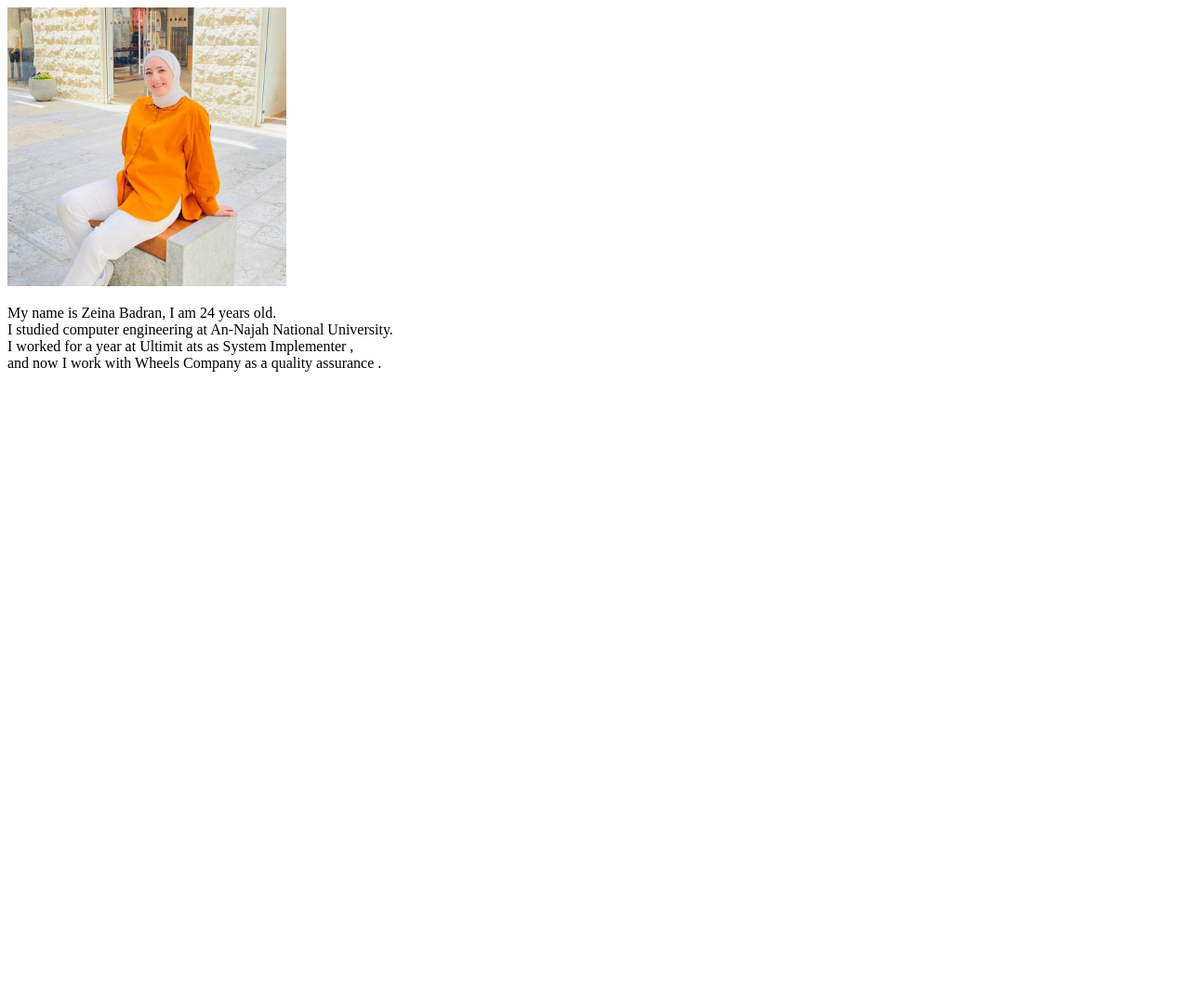
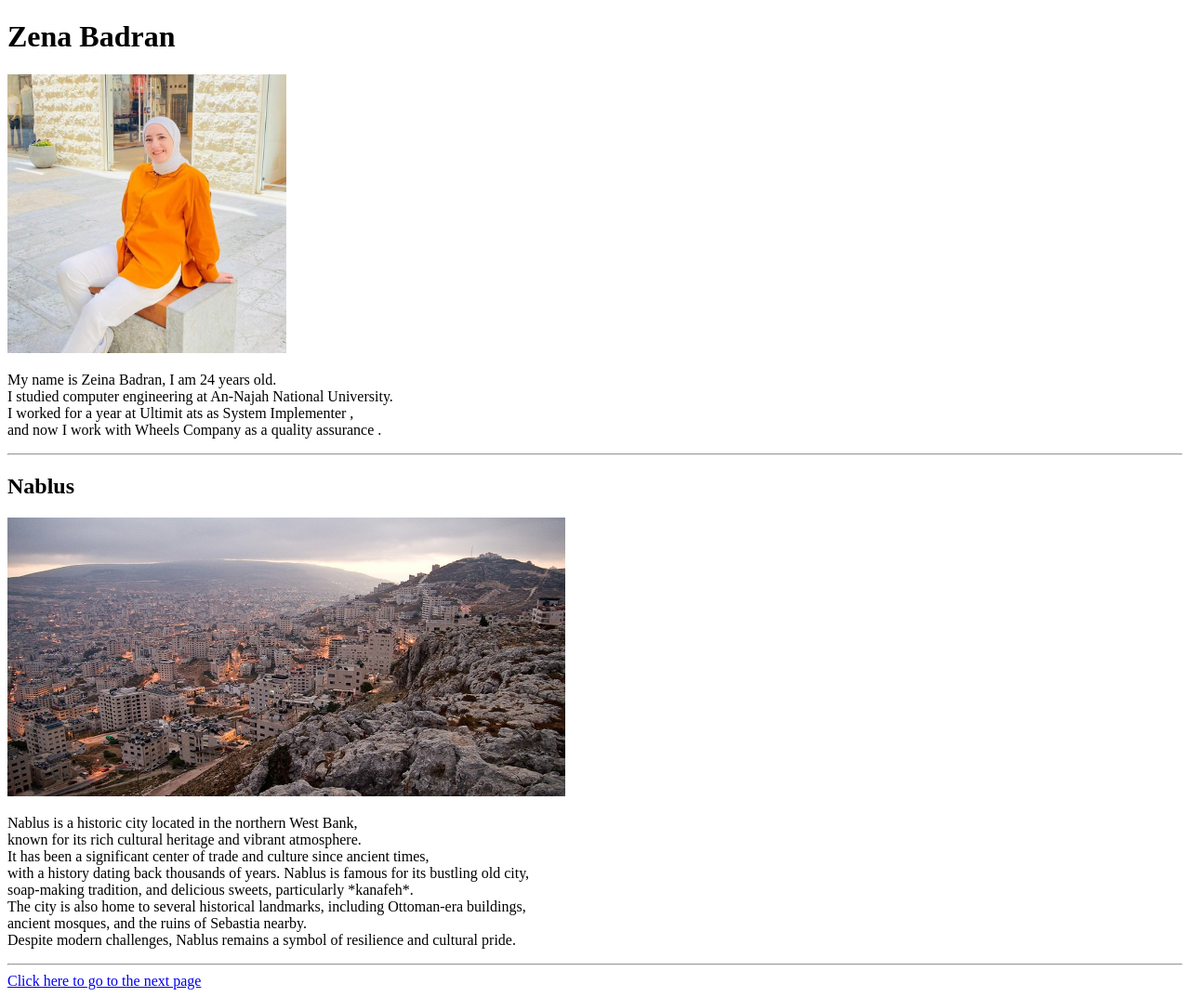
Before and after one commit to zenamoayyadbadran/ZenaBadran-Project, a plain HTML site: page index.html in a window 1280 px wide. Shown: the whole page at 93% size. Before the commit the page ends 800 px from the top, so only its background shows below. Drawn offline with Linux system fonts and the light colour scheme.

Commit message:
Add files via upload

```diff
--- a/index.html
+++ b/index.html
@@ -7,10 +7,29 @@
     </head>
 
     <body>
-        <img src="./img/ProfileImg.jpg" height="300px" width="300px" alt="Zena Badran Profile Picture" title="Zena Badran Profile Picture"/>
-        <p>My name is Zeina Badran, I am 24 years old.<br>
+
+         <h1>Zena Badran</h1>
+         <img src="./img/ProfileImg.jpg" height="300px" width="300px" alt="Zena Badran Profile Picture" title="Zena Badran Profile Picture"/>
+         <p>My name is Zeina Badran, I am 24 years old.<br>
            I studied computer engineering at An-Najah National University.<br>
            I worked for a year at Ultimit ats as System Implementer ,<br>
            and now I work with Wheels Company as a quality assurance .</p>
+        <hr/>
+        <h2>Nablus</h2>
+        <img src="./img/Nablus.jpg"  alt="Nablus Picture"  title="Nablus" width="600" height="300" />
+        <p>Nablus is a historic city located in the northern West Bank,<br>
+             known for its rich cultural heritage and vibrant atmosphere.<br>
+             It has been a significant center of trade and culture since ancient times,<br>
+             with a history dating back thousands of years.
+             Nablus is famous for its bustling old city,<br> soap-making tradition,
+             and delicious sweets, particularly *kanafeh*.<br> The city is also home to several historical landmarks,
+             including Ottoman-era buildings,<br> ancient mosques, and the ruins of Sebastia nearby.<br>
+             Despite modern challenges,
+             Nablus remains a symbol of resilience and cultural pride.</p>
+         <hr/>
+        <a href="./ResturantPage.html">Click here to go to the next page</a>
+
+
+
     </body>
 </html>
```
Also changed, not shown: ResturantPage.html (added, +20 -0 lines), img/Burger.jpg (added), img/Nablus.jpg (added).
